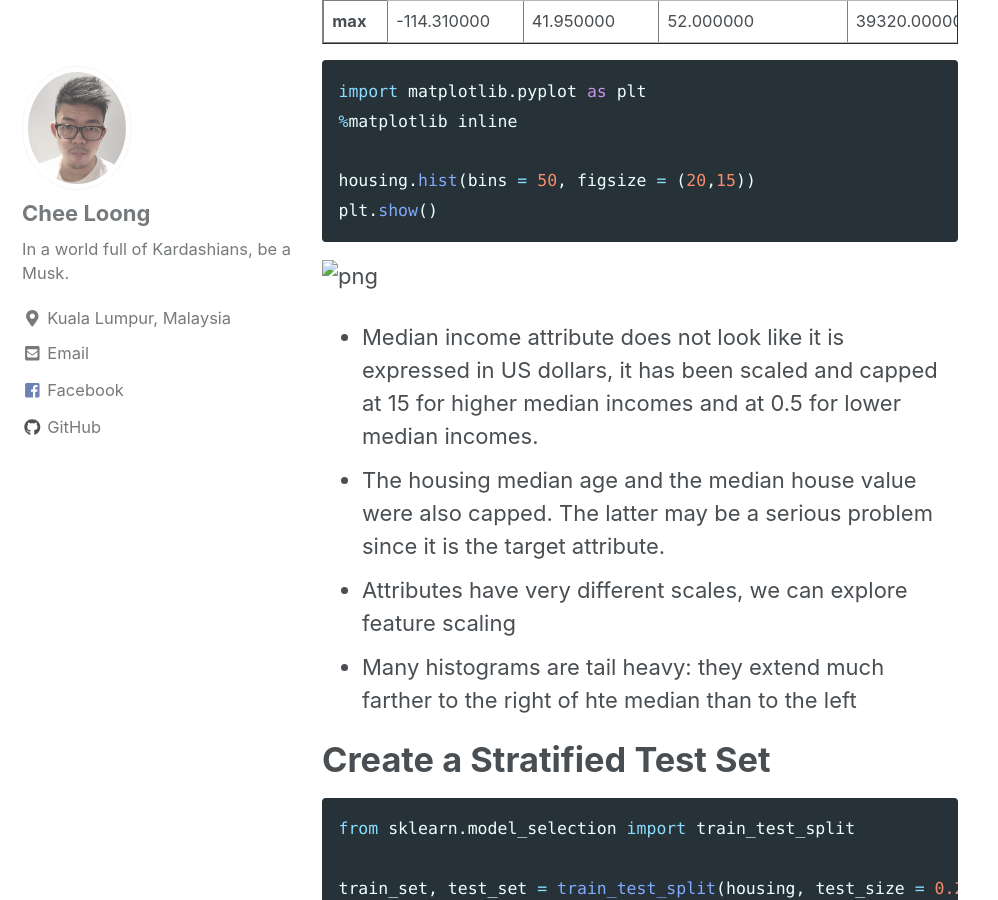
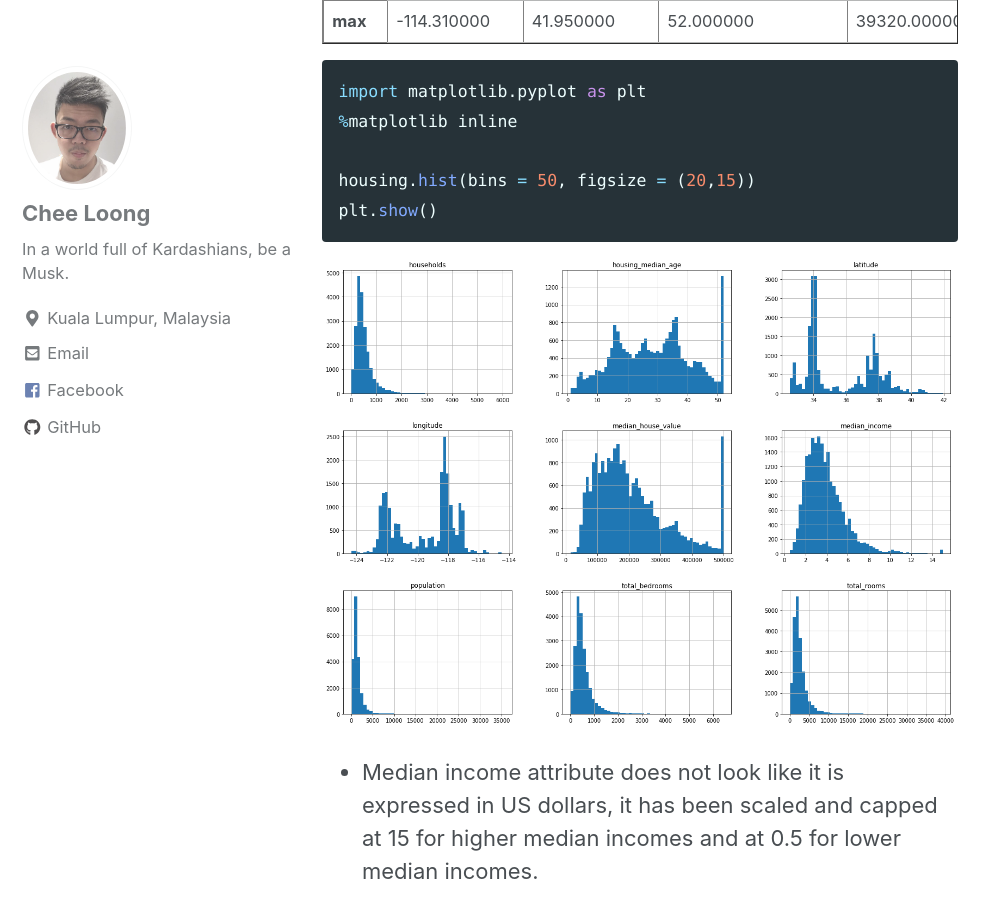
Before and after one commit to CheeLoong/CheeLoong.github.io, a Jekyll site: the page built from _posts/2019-03-03-Housing.md, in a window 1280 px wide and 900 px high, scrolled down 3182 px. Shown: the whole window, without its empty margins (0-998 px from the left). Built offline with Jekyll 4.4.1, drawn with Linux system fonts in a browser that asks for light colours; cached includes are drawn as plain includes.

Commit message:
update post

````diff
--- a/_posts/2019-03-03-Housing.md
+++ b/_posts/2019-03-03-Housing.md
@@ -352,8 +352,7 @@ plt.show()
 ```
 
 
-![png](assets/images/Housing/output_12_0.png)
-
+<img src="{{ site.url }}{{ site.baseurl }}/assets/images/Housing/output_12_0.png" alt="">
 
 - Median income attribute does not look like it is expressed in US dollars, it has been scaled and capped at 15 for higher median incomes and at 0.5 for lower median incomes.
 - The housing median age and the median house value were also capped. The latter may be a serious problem since it is the target attribute.
@@ -380,7 +379,7 @@ plt.show()
 ```
 
 
-![png](assets/images/Housing/output_17_0.png)
+<img src="{{ site.url }}{{ site.baseurl }}/assets/images/assets/images/Housing/output_17_0.png" alt="">
 
 
 Most median income values are clustered around \\$20,000-\\$50,000, but some median incomes go far beyond \\$60,000. It is important to have a sufficient number of instnaces in your dataset for each stratum
@@ -398,8 +397,7 @@ housing['income_cat'].hist()
 plt.show()
 ```
 
-
-![png](assets/images/Housing/output_20_0.png)
+<img src="{{ site.url }}{{ site.baseurl }}/assets/images/assets/images/Housing/output_20_0.png" alt="">
 
 
 Let's do stratified sampling based on the income category, using sklearn `StratifiedShuffleSplit` class:
@@ -570,7 +568,7 @@ housing.plot(kind = 'scatter', x = 'longitude', y = 'latitude', alpha = 0.1)
 
 
 
-![png](assets/images/Housing/output_30_1.png)
+<img src="{{ site.url }}{{ site.baseurl }}/aassets/images/Housing/output_30_1.png" alt="">
 
 
 
@@ -590,7 +588,7 @@ plt.legend()
 
 
 
-![png](assets/images/Housing/output_31_1.png)
+<img src="{{ site.url }}{{ site.baseurl }}/assets/images/Housing/output_31_1.png" alt="">
 
 
 - This shows housing prices are very much related to the location (e.g. close to the ocean) and to the population density. It will be useful to use a clustering algorithm to detect main clusteres, and add new features that measures the proximity to the cluster centers.
@@ -638,7 +636,7 @@ sns.pairplot(housing, vars = attributes, size = 5)
 
 
 
-![png](assets/images/Housing/output_36_1.png)
+<img src="{{ site.url }}{{ site.baseurl }}/assets/images/Housing/output_36_1.png" alt="">
 
 
 The most promising attribute to predict the median house value is the median income, so let's zoom in on their correlation scatterplot
@@ -658,7 +656,7 @@ sns.lmplot(x = "median_income", y = "median_house_value", data = housing, fit_re
 
 
 
-![png](assets/images/Housing/output_38_1.png)
+<img src="{{ site.url }}{{ site.baseurl }}/assets/images/Housing/output_38_1.png" alt="">
 
 
 - The correlation is indeed very strong; clear upward trend and the points are not too dispersed
````
